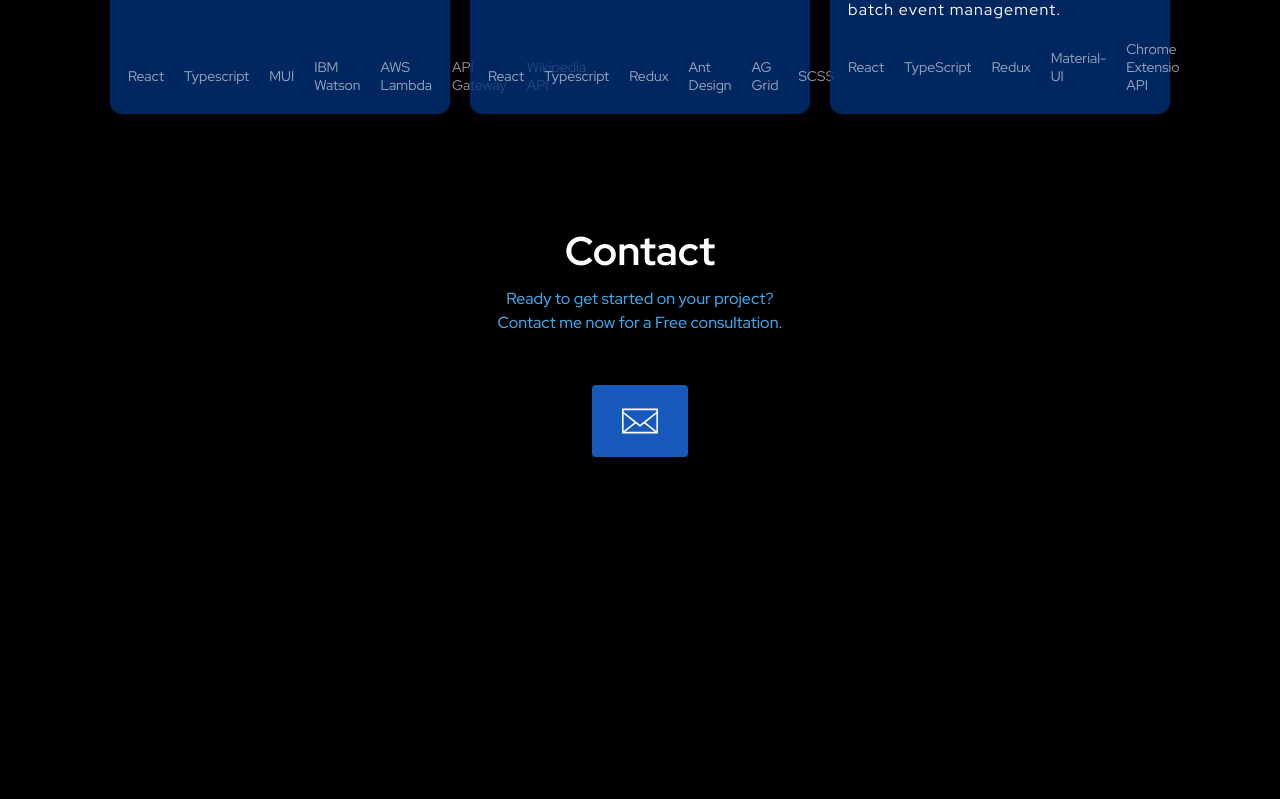
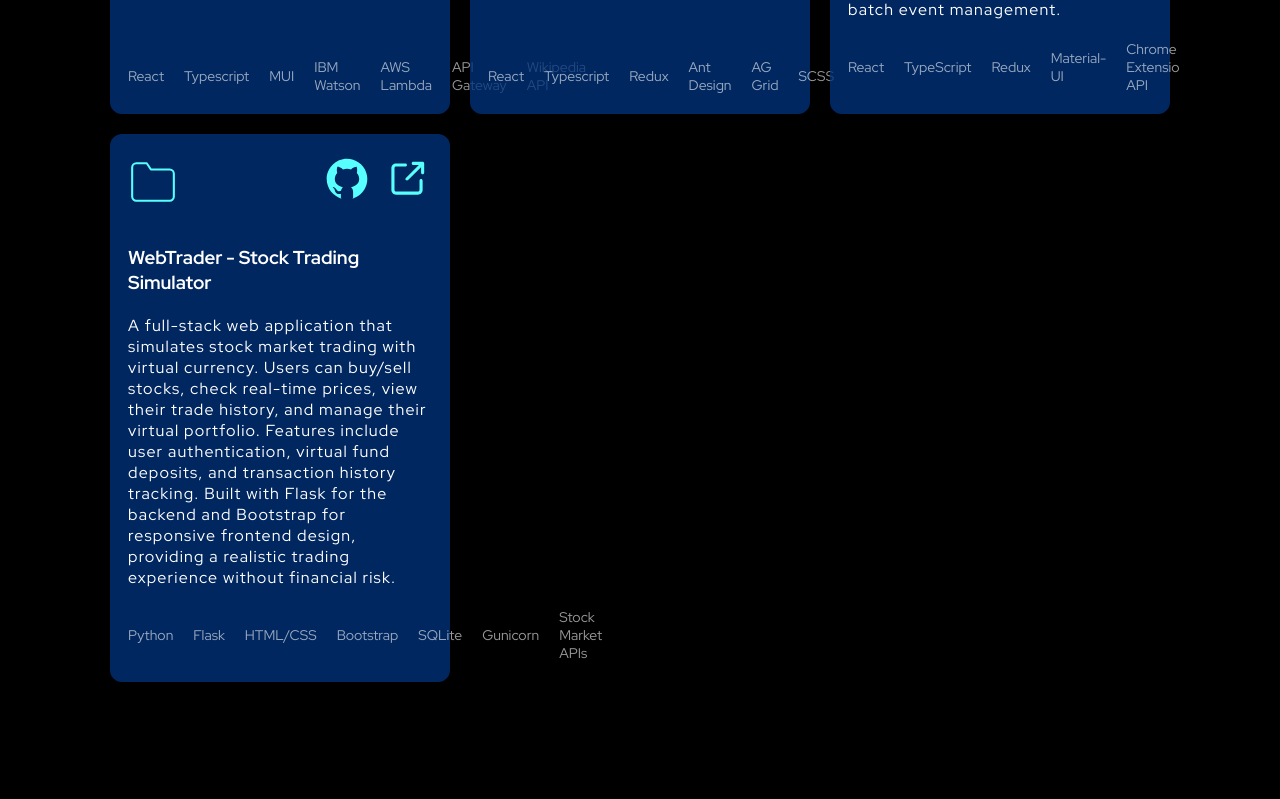
Before and after one commit to Sshetty2/portfolio-website, a React (Vite) app: page / in a window 1280 px wide. Shown: the part 1321-2120 px from the top of the page. Before the commit the page ends 1878 px from the top, so only its background shows below. Built offline with nearby package versions, Linux system fonts and the light colour scheme; no server answers; what aws-amplify would draw is missing.

Commit message:
update projects

```diff
--- a/src/components/Projects/Projects.tsx
+++ b/src/components/Projects/Projects.tsx
@@ -28,6 +28,14 @@ const projects = [
     tech       : ['React', 'TypeScript', 'Redux', 'Material-UI', 'Chrome Extension API', 'OAuth2', 'GraphQL'],
     githubLink : 'https://github.com/Sshetty2/meetup-batch-event-set',
     projectLink: 'https://chromewebstore.google.com/detail/meetup-batch-event-set-to/cabfodbfjmgloaallchcnnkgcfpnobem'
+  },
+  {
+    title      : 'WebTrader - Stock Trading Simulator',
+    // eslint-disable-next-line max-len
+    description: 'A full-stack web application that simulates stock market trading with virtual currency. Users can buy/sell stocks, check real-time prices, view their trade history, and manage their virtual portfolio. Features include user authentication, virtual fund deposits, and transaction history tracking. Built with Flask for the backend and Bootstrap for responsive frontend design, providing a realistic trading experience without financial risk.',
+    tech       : ['Python', 'Flask', 'HTML/CSS', 'Bootstrap', 'SQLite', 'Gunicorn', 'Stock Market APIs'],
+    githubLink : 'https://github.com/Sshetty2/webtrader',
+    projectLink: 'https://webtrader-9ap8.onrender.com'
   }
 ];
 
```
